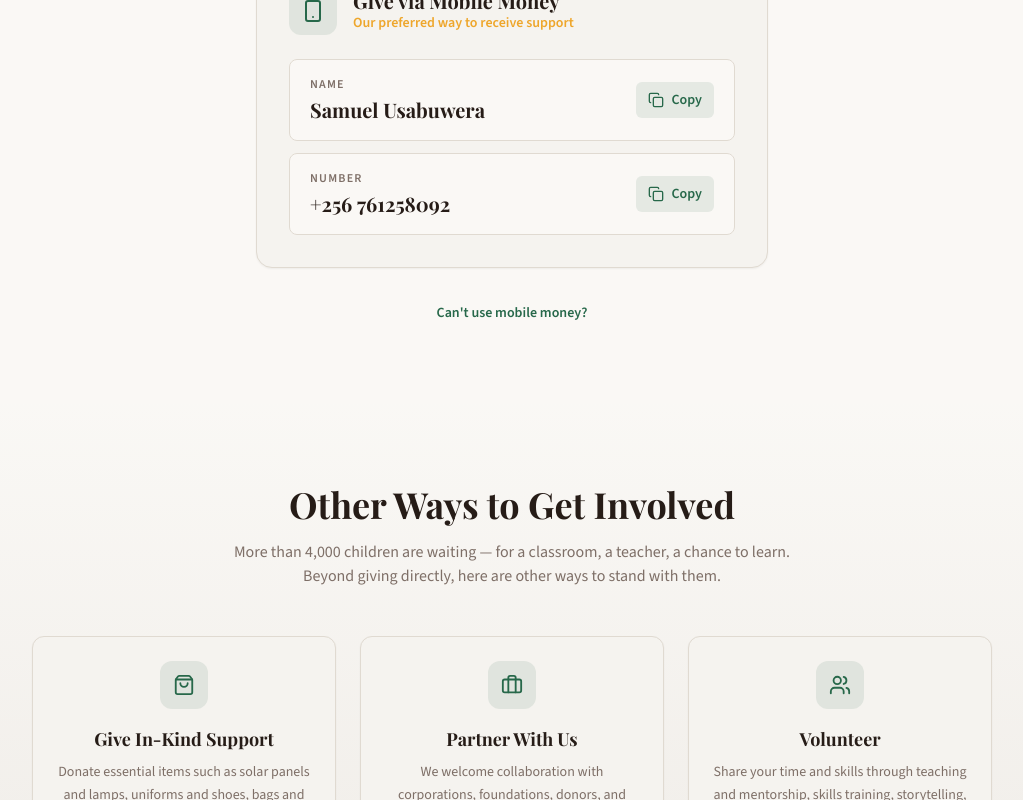
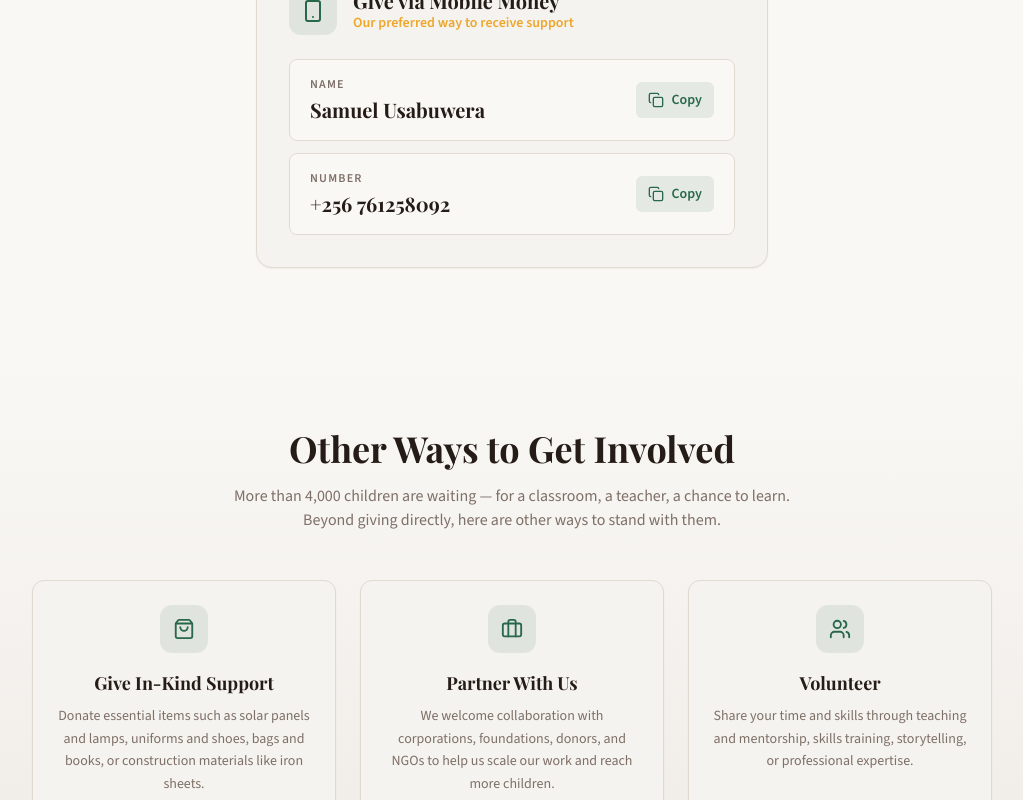
Before and after one commit to anujmish1229/Elimu-Bright-Schools, a React (Vite) app: page /donate in a window 1280 px wide. Shown: the part 740-1540 px from the top of the page, without its empty margins (128-1151 px from the left). Built offline with nearby package versions, Linux system fonts and the light colour scheme; the HTML template or start-up script is replaced by a standard one.

Commit message:
fix(donate): hide GoFundMe option until a campaign URL exists

```diff
--- a/src/pages/Donate.tsx
+++ b/src/pages/Donate.tsx
@@ -44,9 +44,9 @@
   number: "+256 761258092",
 };
 
-// TODO: replace with the real GoFundMe campaign URL (e.g. https://www.gofundme.com/f/your-campaign-slug).
-const GOFUNDME_CAMPAIGN_URL = "https://www.gofundme.com/f/REPLACE-WITH-CAMPAIGN-SLUG";
-const GOFUNDME_WIDGET_URL = `${GOFUNDME_CAMPAIGN_URL}/widget/large`;
+// Set to the campaign URL (e.g. "https://www.gofundme.com/f/your-campaign-slug") once a campaign exists.
+// While it is null, the "Can't use mobile money?" GoFundMe option stays hidden.
+const GOFUNDME_CAMPAIGN_URL: string | null = null;
 
 const CopyField = ({ label, value }: { label: string; value: string }) => {
   const [copied, setCopied] = useState(false);
@@ -127,7 +127,8 @@
             </div>
           </div>
 
-          {/* Secondary: GoFundMe */}
+          {/* Secondary: GoFundMe (only shown once a campaign URL is configured) */}
+          {GOFUNDME_CAMPAIGN_URL && (
           <div className="text-center mt-8">
             <button
               type="button"
@@ -137,9 +138,11 @@
               Can't use mobile money?
             </button>
           </div>
+          )}
         </div>
       </section>
 
+      {GOFUNDME_CAMPAIGN_URL && (
       <Dialog open={gofundmeOpen} onOpenChange={setGofundmeOpen}>
         <DialogContent className="max-w-2xl">
           <DialogHeader>
@@ -151,7 +154,7 @@
 
           <div className="rounded-lg overflow-hidden border border-border" style={{ height: "70vh" }}>
             <iframe
-              src={GOFUNDME_WIDGET_URL}
+              src={`${GOFUNDME_CAMPAIGN_URL}/widget/large`}
               title="GoFundMe donation widget"
               className="w-full h-full"
               frameBorder={0}
@@ -168,6 +171,7 @@
           </a>
         </DialogContent>
       </Dialog>
+      )}
 
       {/* Other Ways to Get Involved */}
       <section className="py-20" style={{ background: "var(--section-gradient)" }}>
```
